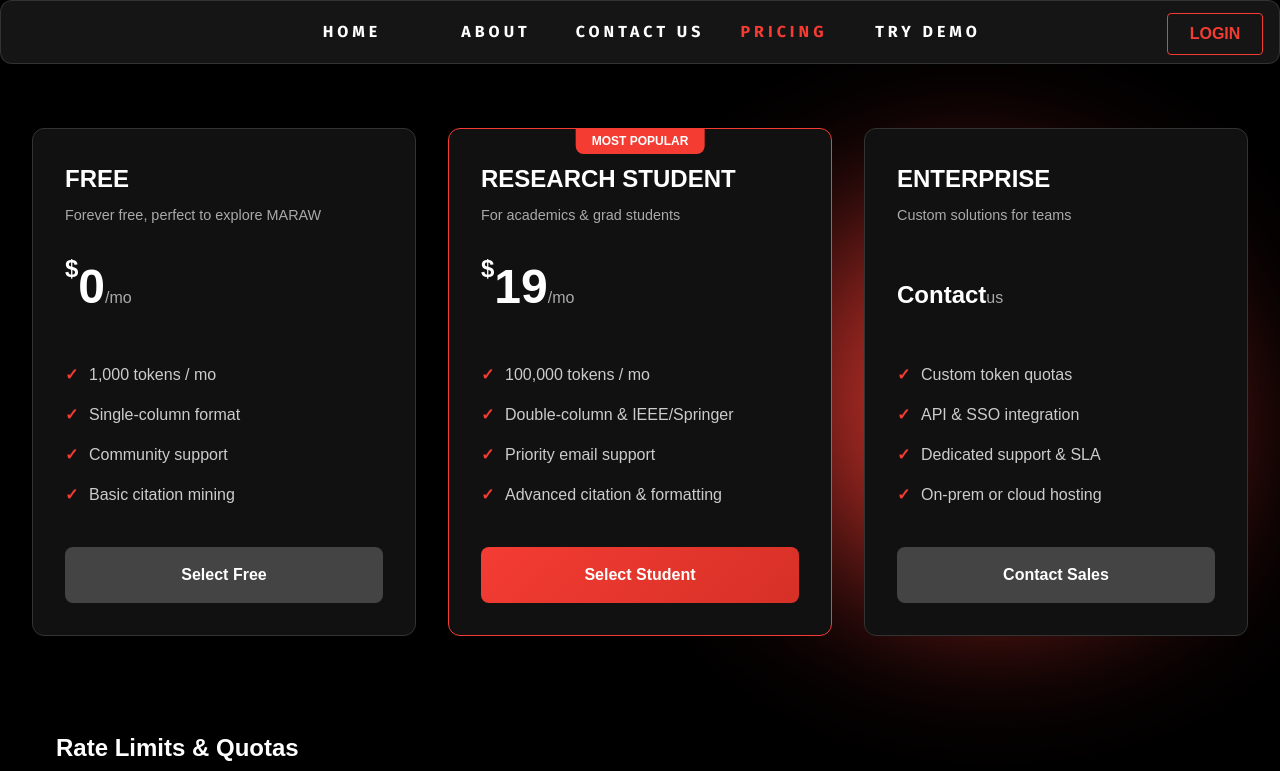
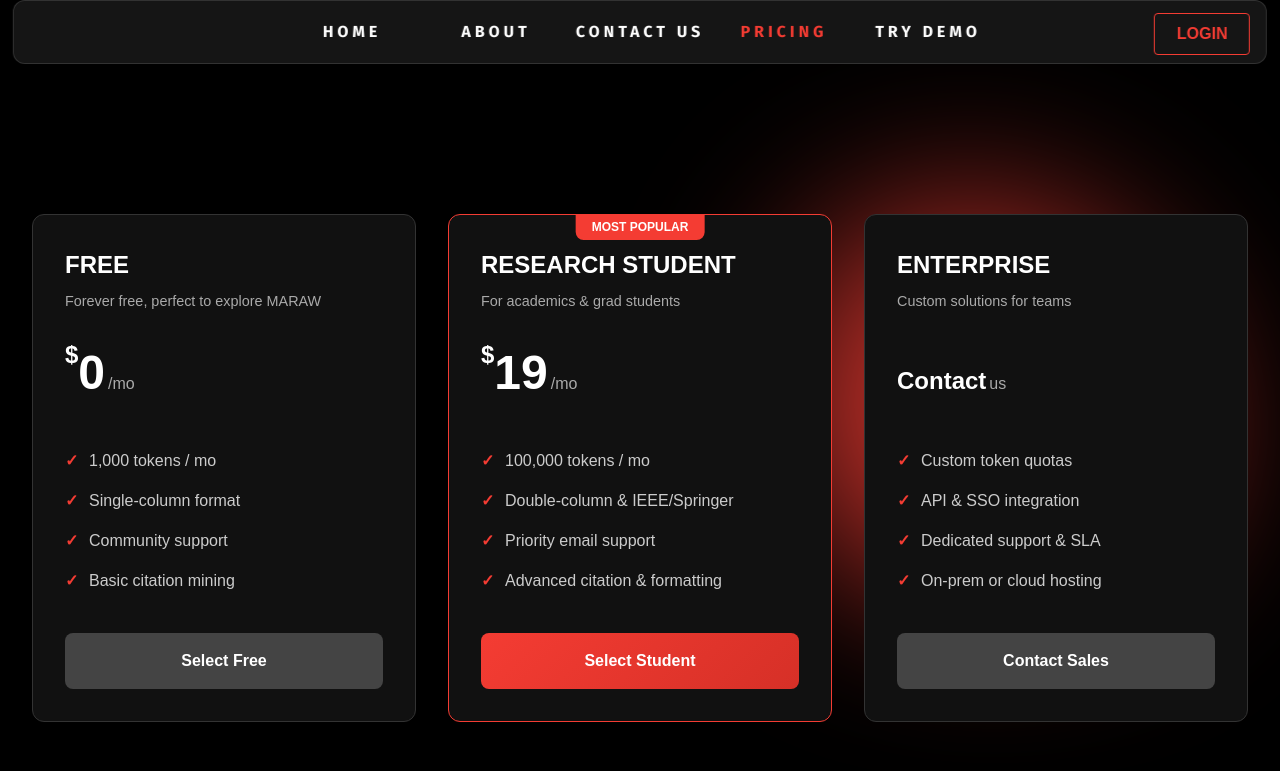
Before and after one commit to Giriiri-g/MARAW-Multi-Agentic-Research-Article-Writer, a website: page pricing1.html in a window 1280 px wide. Shown: the top 771 px of the page. Drawn offline with nearby package versions, Linux system fonts and the light colour scheme; files that its build step writes are made by us from their sources.

Commit message:
pricing header bug fixed

```diff
--- a/css/pricing1.css
+++ b/css/pricing1.css
@@ -2,9 +2,10 @@
     margin: 0;
     padding: 0;
     box-sizing: border-box;
+    scrollbar-width: none;
 }
 
-html{
+html {
     background-color: #000;
 }
 
@@ -21,7 +22,9 @@
 header {
     position: absolute;
     top: 0;
-    width: 100vw;
+    left: 50%;
+    transform: translateX(-50%);
+    width: 98vw;
     height: 4rem;
     display: flex;
     justify-content: center;
@@ -30,6 +33,7 @@
     background-color: rgba(26, 26, 26, 0.82);
     border-radius: 12px;
     border: 1px solid rgba(255, 255, 255, 0.125);
+    margin-inline: auto;
 }
 
 nav {
@@ -296,6 +300,25 @@
 /* Blob Animation Styles */
 /*  */
 
+.blob-overlay{
+    position: fixed;
+    top: 0;
+    left: 0;
+    right: 0;
+    bottom: 0;
+    z-index: -1;
+    backdrop-filter: blur(80px);
+}
+
+.blob-wrapper {
+    z-index: -2;
+    backdrop-filter: blur(80px);
+    position: absolute;
+    top: 0;
+    left: 0;
+    right: 0;
+    bottom: 0;
+}
 
 
 .shape-blob {
@@ -381,10 +404,9 @@
 
 
 .pricing-main {
-    backdrop-filter: blur(80px);
     max-width: 1400px;
     margin: 0 auto;
-    padding: 4rem 2rem;
+    padding: 150px 2rem;
     padding-bottom: 10rem;
 }
 
@@ -465,6 +487,7 @@
 }
 
 .pricing-plan-price .period {
+    margin-left: 3px;
     font-size: 1rem;
     color: #aaa;
     font-weight: normal;
@@ -526,12 +549,12 @@
 
 
 .rate-table th {
-  border-bottom: 1px solid #333;
+    border-bottom: 1px solid #333;
 }
 
 .rate-table td,
 .rate-table th {
-  padding: 0.75rem 1rem;
+    padding: 0.75rem 1rem;
 }
 
 
--- a/pricing1.html
+++ b/pricing1.html
@@ -41,8 +41,8 @@
     </div>
 </header>
 
-  <div class="shape-blob"></div>
-  <div class="shape-blob two"></div>
+<body>
+
 
     <main class="pricing-main">
         <div class="pricing-cards-container">
@@ -146,6 +146,11 @@
             </div>
         </section>
     </main>
+    <div class="blob-overlay"></div>
+    <div class="blob-wrapper">
+        <div class="shape-blob"></div>
+        <div class="shape-blob two"></div>
+    </div>
 
     <div id="login-overlay">
         <div id="login-body">
@@ -190,12 +195,14 @@
                     <input type="text" class="form-control" id="name1" placeholder="Your name">
                 </div>
                 <div class="mb-4">
-                <div class="field-header" id="email-header"><label for="email1" class="form-label">Email address</label>
+                    <div class="field-header" id="email-header"><label for="email1" class="form-label">Email
+                            address</label>
                     </div>
                     <input type="email" class="form-control" id="email1" placeholder="name@example.com">
                 </div>
                 <div class="mb-4">
-                <div class="field-header" id="message-header"><label for="message1" class="form-label">Message</label>
+                    <div class="field-header" id="message-header"><label for="message1"
+                            class="form-label">Message</label>
                     </div>
                     <textarea class="form-control" id="message1" rows="4" placeholder="Your message"></textarea>
                 </div>
```
Lines whose indentation alone changed are shown as unchanged.
